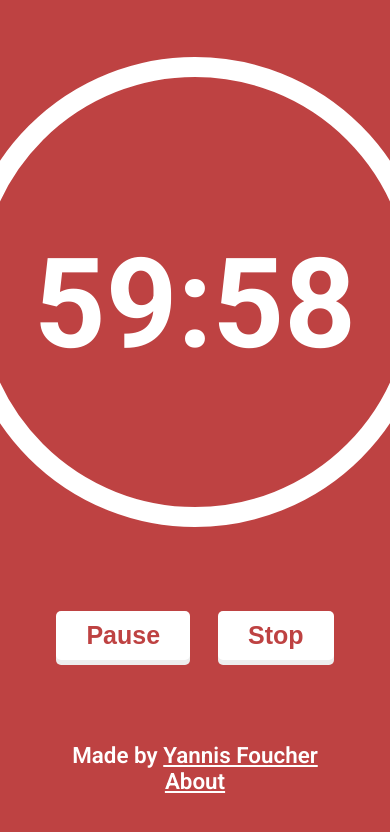
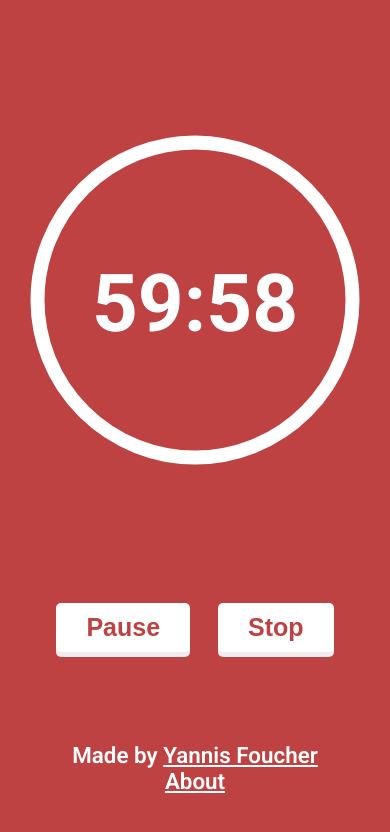
Before and after one commit to YaFou/Pomodoro, a website built with Vite: page index.html in a window 390 px wide. Both pictures are taken after a click on the button "Start". Shown: the top 832 px of the page. Built offline with nearby package versions, Linux system fonts and the light colour scheme.

Commit message:
fix: response timer circle

```diff
--- a/app.css
+++ b/app.css
@@ -43,12 +43,16 @@ body {
 
 #timer-text {
     position: absolute;
-    font-size: 125px;
+    font-size: 100px;
     font-weight: 700;
     text-transform: uppercase;
     top: 50%;
     left: 50%;
     transform: translate(-50%, -50%);
+}
+
+#timer-text.big {
+    font-size: 125px;
 }
 
 .hidden {
@@ -174,8 +178,12 @@ a {
         width: 200px;
     }
 
-    .timer-content {
-        font-size: 100px;
+    #timer-text {
+        font-size: 60px;
+    }
+
+    #timer-text.big {
+        font-size: 80px;
     }
 
     button {
@@ -185,4 +193,8 @@ a {
     .footer {
         flex-direction: column;
     }
+
+    .timer-circle-container {
+        transform: rotate(-90deg) scaleY(-1) scale(0.7, 0.7);
+    }
 }
--- a/pomodoro.js
+++ b/pomodoro.js
@@ -132,6 +132,11 @@ export function resume() {
 }
 
 function setTimerText(text, bigSize = false) {
-    timerText.style.fontSize = bigSize ? '125px' : '75px';
+    if (bigSize) {
+        timerText.classList.add('big')
+    } else {
+        timerText.classList.remove('big')
+    }
+
     timerText.innerText = text
 }
```
